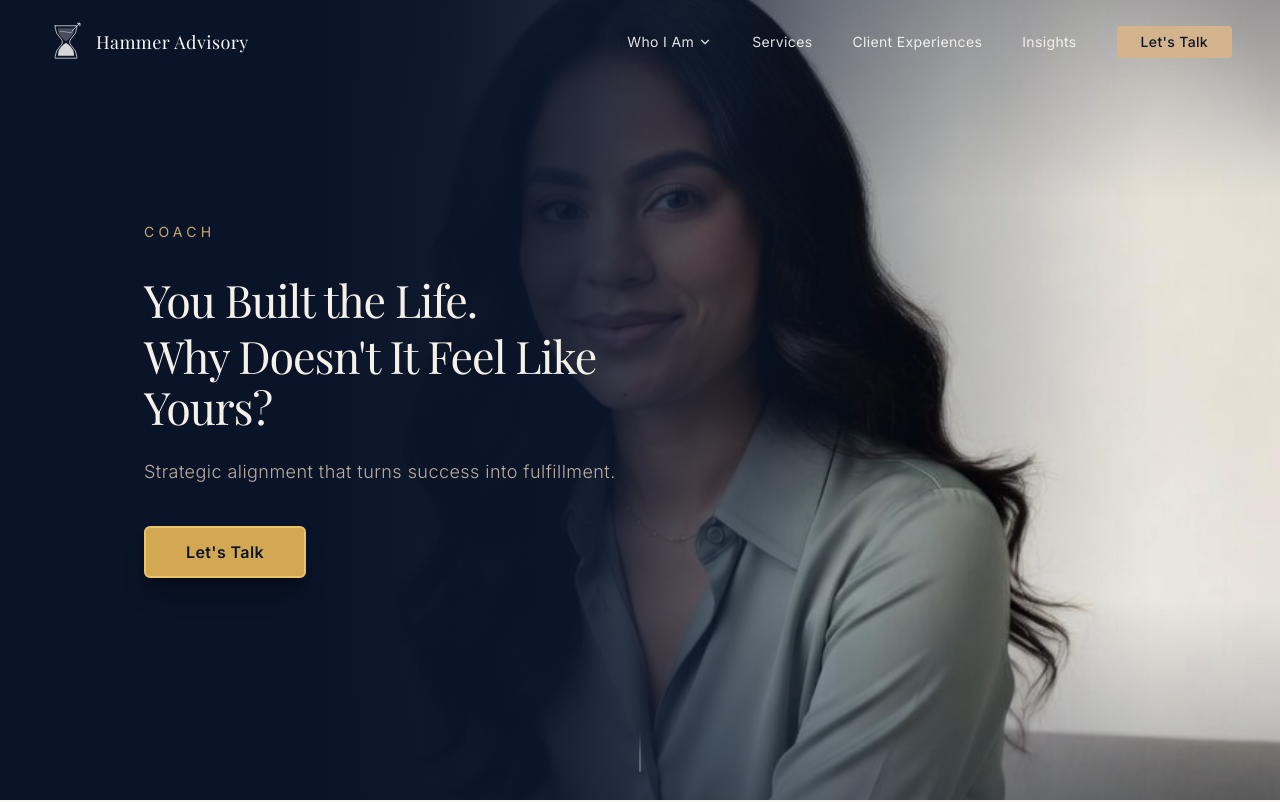
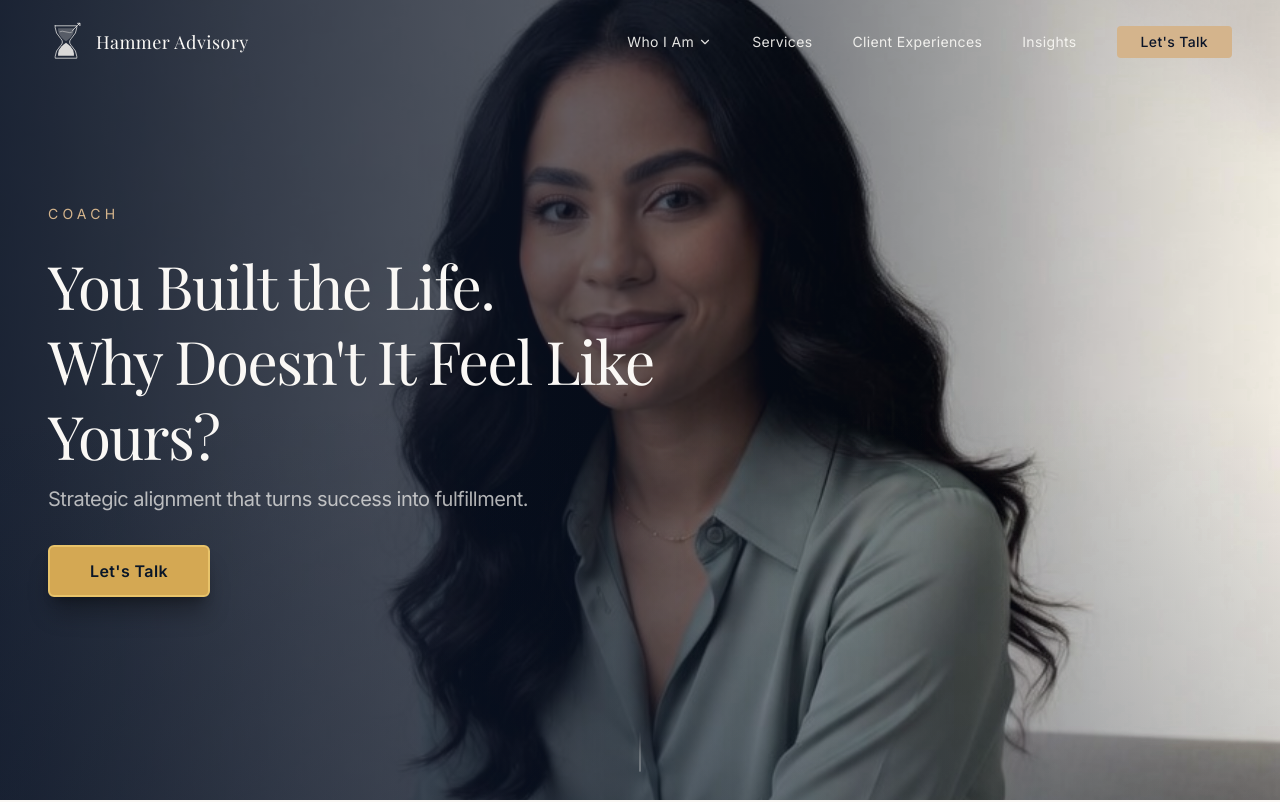
Before and after one commit to ghammer24/Hammer-Advisory-Website, a Next.js app: page / in a window 1280 px wide. Shown: the top 802 px of the page. Built offline with nearby package versions, Linux system fonts and the light colour scheme; a web font is replaced by a local one.

Commit message:
Restored v138: style: polish hero section based on feedback
Reduce gap, adjust subheadline, and button positioning

```diff
--- a/components/hero-section.tsx
+++ b/components/hero-section.tsx
@@ -14,68 +14,36 @@ export function HeroSection() {
   }, [])
 
   return (
-    <section className="relative min-h-screen overflow-hidden">
-      {/* Desktop Layout: Full-width background image with gradient overlay */}
-      <div className="hidden lg:block min-h-screen relative">
-        {/* Full background image */}
+    <section className="relative min-h-screen flex items-center overflow-hidden">
+      {/* Background Image - brighter, more prominent face */}
+      <div className="absolute inset-0">
         <Image
           src="/images/gabriella-hammer.jpg"
           alt="Gabriella Hammer"
           fill
-          className="object-cover object-[70%_15%] brightness-105 contrast-105"
+          className="object-cover object-[90%_25%] sm:object-[85%_22%] md:object-[80%_18%] lg:object-[75%_15%] brightness-110 contrast-105"
           priority
           sizes="100vw"
         />
+        {/* Reduced overlay - cleaner left edge for text, clean right edge (no fade) */}
+        <div className="absolute inset-0 bg-gradient-to-r from-navy/90 via-navy/60 to-transparent" />
+        {/* Subtle bottom vignette only */}
+        <div className="absolute inset-0 bg-gradient-to-t from-navy/20 via-transparent to-transparent" />
+      </div>
 
-        {/* Seamless horizontal gradient overlay - exact site navy fading into portrait */}
-        <div
-          className="absolute inset-0"
-          style={{
-            background: `
-              linear-gradient(90deg,
-                #0A1428 0%,
-                #0A1428 25%,
-                rgba(10, 20, 40, 0.97) 35%,
-                rgba(12, 24, 48, 0.88) 45%,
-                rgba(16, 30, 56, 0.65) 55%,
-                rgba(20, 36, 64, 0.35) 65%,
-                rgba(24, 40, 70, 0.15) 75%,
-                transparent 90%
-              )
-            `
-          }}
-        />
-
-        {/* Subtle vertical gradient for depth */}
-        <div
-          className="absolute inset-0"
-          style={{
-            background: `
-              linear-gradient(180deg,
-                rgba(10, 20, 40, 0.25) 0%,
-                transparent 25%,
-                transparent 75%,
-                rgba(10, 20, 40, 0.3) 100%
-              )
-            `
-          }}
-        />
-
-        {/* Content positioned on left */}
-        <div className="absolute inset-0 flex items-center">
-          <div className="px-12 xl:px-20 py-20 max-w-2xl ml-8 xl:ml-16 relative z-10">
+      <div className="container mx-auto px-6 lg:px-12 relative z-10 py-32 lg:py-40">
         <motion.div
           initial={{ opacity: 0, y: 30 }}
           animate={{ opacity: 1, y: 0 }}
           transition={{ duration: 1, ease: "easeOut" }}
+          className="max-w-2xl"
         >
-              {/* COACH label */}
+          {/* Above headline label */}
           <motion.p
             initial={{ opacity: 0, y: 20 }}
             animate={{ opacity: 1, y: 0 }}
             transition={{ duration: 0.8, delay: 0.2 }}
-                className="text-sm tracking-[0.3em] uppercase mb-8 font-normal"
-                style={{ color: '#c9a86c' }}
+            className="text-gold text-sm tracking-[0.3em] uppercase mb-6"
           >
             Coach
           </motion.p>
@@ -85,11 +53,10 @@ export function HeroSection() {
             initial={{ opacity: 0, y: 20 }}
             animate={{ opacity: 1, y: 0 }}
             transition={{ duration: 0.8, delay: 0.4 }}
-                className="font-serif tracking-tight leading-[1.15] mb-6"
-                style={{ fontSize: 'clamp(2.8rem, 3.5vw, 3.6rem)', color: '#f5f0e8' }}
+            className="font-serif text-4xl md:text-5xl lg:text-6xl text-cream tracking-tight leading-tight mb-3"
           >
             <span className="block">You Built the Life.</span>
-                <span className="block mt-1">Why Doesn&apos;t It Feel Like Yours?</span>
+            <span className="block">Why Doesn&apos;t It Feel Like Yours?</span>
           </motion.h1>
 
           {/* Subheading */}
@@ -97,17 +64,17 @@ export function HeroSection() {
             initial={{ opacity: 0, y: 20 }}
             animate={{ opacity: 1, y: 0 }}
             transition={{ duration: 0.8, delay: 0.5 }}
-                className="font-light tracking-wide mb-10 leading-relaxed text-lg"
-                style={{ color: 'rgba(210, 190, 170, 0.9)' }}
+            className="text-lg md:text-xl text-cream/70 tracking-tight mb-8"
           >
             Strategic alignment that turns success into fulfillment.
           </motion.p>
 
-              {/* CTA Button */}
+          {/* CTA Button - high contrast gold with border */}
           <motion.div
             initial={{ opacity: 0, y: 20 }}
             animate={{ opacity: 1, y: 0 }}
             transition={{ duration: 0.8, delay: 0.6 }}
+            className="flex items-start"
           >
             <Button
               asChild
@@ -121,110 +88,13 @@ export function HeroSection() {
           </motion.div>
         </motion.div>
       </div>
-        </div>
-      </div>
 
-      {/* Mobile/Tablet Layout: Stacked vertically */}
-      <div className="lg:hidden min-h-screen flex flex-col">
-        {/* Mobile content area with gradient - using exact site navy */}
-        <div
-          className="px-6 md:px-10 pt-28 pb-12 md:pt-32 md:pb-16 relative"
-          style={{
-            background: `
-              linear-gradient(180deg,
-                #0A1428 0%,
-                #0D1830 30%,
-                #101E3A 60%,
-                #142444 100%
-              )
-            `
-          }}
-        >
-          <motion.div
-            initial={{ opacity: 0, y: 30 }}
-            animate={{ opacity: 1, y: 0 }}
-            transition={{ duration: 1, ease: "easeOut" }}
-            className="max-w-lg mx-auto"
-          >
-            {/* COACH label */}
-            <motion.p
-              initial={{ opacity: 0, y: 20 }}
-              animate={{ opacity: 1, y: 0 }}
-              transition={{ duration: 0.8, delay: 0.2 }}
-              className="text-sm tracking-[0.3em] uppercase mb-6 font-normal"
-              style={{ color: '#c9a86c' }}
-            >
-              Coach
-            </motion.p>
-
-            {/* Main Heading */}
-            <motion.h1
-              initial={{ opacity: 0, y: 20 }}
-              animate={{ opacity: 1, y: 0 }}
-              transition={{ duration: 0.8, delay: 0.4 }}
-              className="font-serif tracking-tight leading-[1.2] mb-5"
-              style={{ fontSize: 'clamp(2rem, 7vw, 2.5rem)', color: '#f5f0e8' }}
-            >
-              <span className="block">You Built the Life.</span>
-              <span className="block mt-1">Why Doesn&apos;t It Feel Like Yours?</span>
-            </motion.h1>
-
-            {/* Subheading */}
-            <motion.p
-              initial={{ opacity: 0, y: 20 }}
-              animate={{ opacity: 1, y: 0 }}
-              transition={{ duration: 0.8, delay: 0.5 }}
-              className="font-light tracking-wide mb-8 leading-relaxed"
-              style={{ fontSize: '1.1rem', color: 'rgba(210, 190, 170, 0.9)' }}
-            >
-              Strategic alignment that turns success into fulfillment.
-            </motion.p>
-
-            {/* CTA Button */}
-            <motion.div
-              initial={{ opacity: 0, y: 20 }}
-              animate={{ opacity: 1, y: 0 }}
-              transition={{ duration: 0.8, delay: 0.6 }}
-            >
-              <Button
-                asChild
-                size="lg"
-                className="bg-[#d4a853] text-[#0a1628] hover:bg-[#e0b863] font-semibold px-8 py-5 text-base tracking-wide transition-all duration-300 shadow-xl shadow-black/30 border-2 border-[#e8c36a]"
-              >
-                <Link href="https://calendly.com/gabriellahammer/discovery-call" target="_blank" rel="noopener noreferrer">
-                  Let&apos;s Talk
-                </Link>
-              </Button>
-            </motion.div>
-          </motion.div>
-        </div>
-
-        {/* Mobile portrait with top blend */}
-        <div className="relative flex-1 min-h-[50vh]">
-          <Image
-            src="/images/gabriella-hammer.jpg"
-            alt="Gabriella Hammer"
-            fill
-            className="object-cover object-[center_15%] brightness-105 contrast-105"
-            priority
-            sizes="100vw"
-          />
-          {/* Subtle top blend into gradient - matching site navy */}
-          <div
-            className="absolute inset-x-0 top-0 h-24"
-            style={{
-              background: 'linear-gradient(to bottom, #142444 0%, transparent 100%)'
-            }}
-          />
-        </div>
-      </div>
-
-      {/* Scroll indicator */}
+      {/* Minimal elegant scroll indicator */}
       <motion.div
         initial={{ opacity: 0 }}
         animate={{ opacity: 1 }}
         transition={{ duration: 1, delay: 1.2 }}
-        className="absolute bottom-8 left-1/2 -translate-x-1/2 z-10 hidden lg:block"
+        className="absolute bottom-8 left-1/2 -translate-x-1/2 z-10"
       >
         <motion.div
           animate={{ y: [0, 6, 0] }}
```
Lines whose indentation alone changed are shown as unchanged.
